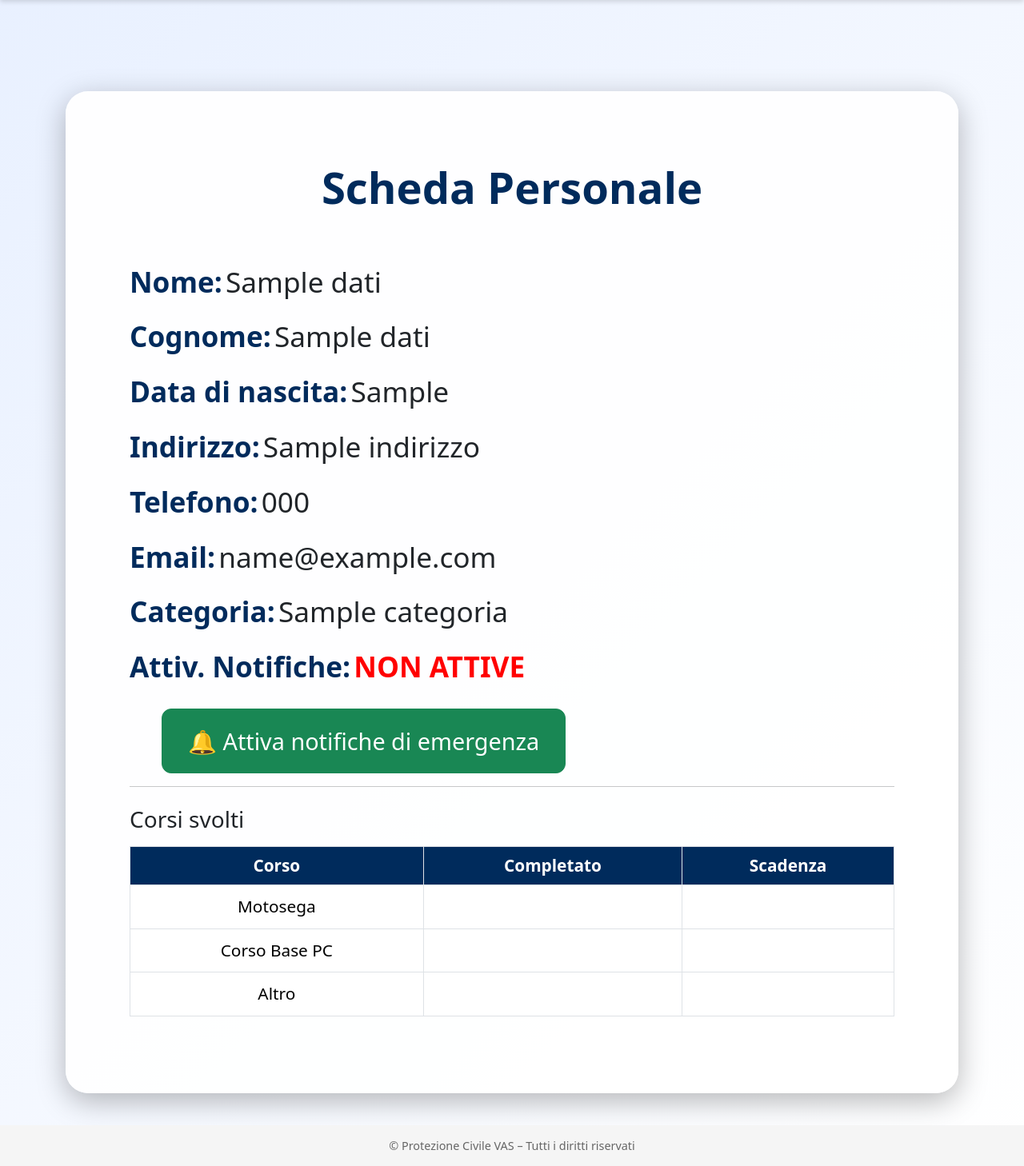
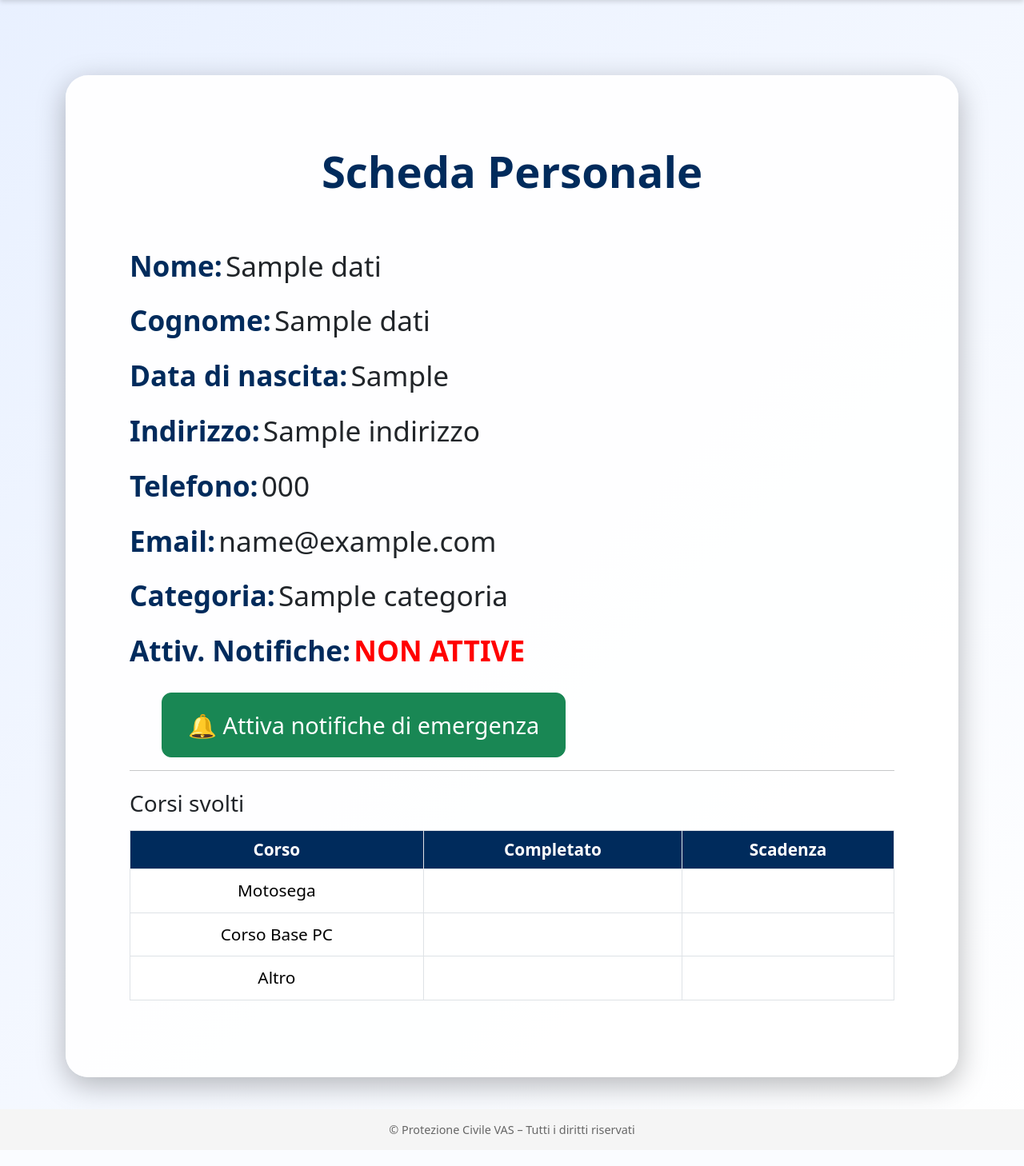
Before and after one commit to emiliomaj60-lang/prot_civ_vas, a Flask app: template templates/scheda_iscritto.html in a window 1280 px wide. Shown: the part 76-1534 px from the top of the page at 80% size. After the commit the page ends 1494 px from the top, so only its background shows below. Run offline with Flask 3, Linux system fonts and the light colour scheme; the template is opened without the code that fills it: most values are stand-ins (such as "Sample title", 1, 10 or a date in 2020).

Commit message:
Add files via upload

```diff
--- a/templates/scheda_iscritto.html
+++ b/templates/scheda_iscritto.html
@@ -7,7 +7,7 @@
     .profile-container {
         max-width: 1300px;
         margin: auto;
-        margin-top: 30px;      /* 🔼 Scheda più alta */
+        margin-top: 10px;      /* 🔼 Scheda più alta */
         padding: 80px;         /* 🔼 Più spaziosa */
         background: #ffffffee;
         border-radius: 28px;
```
